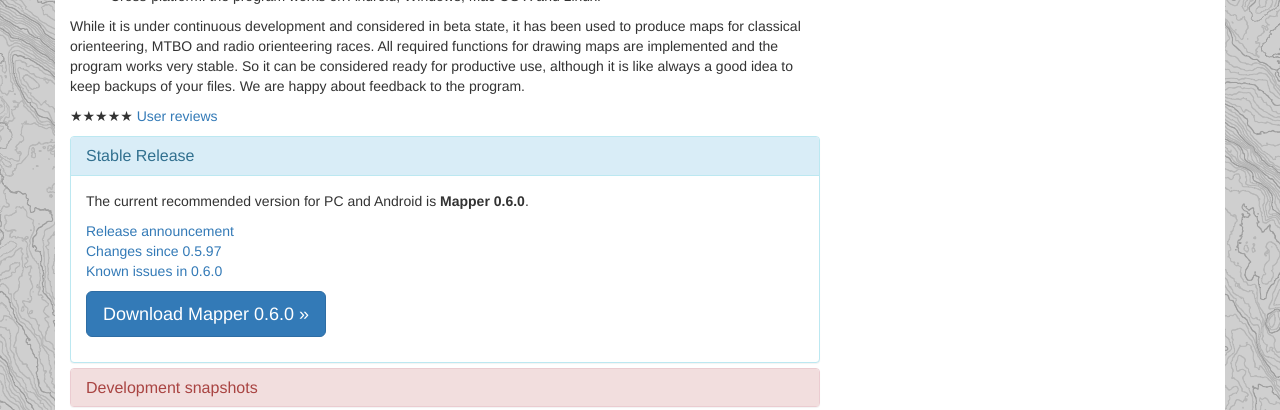
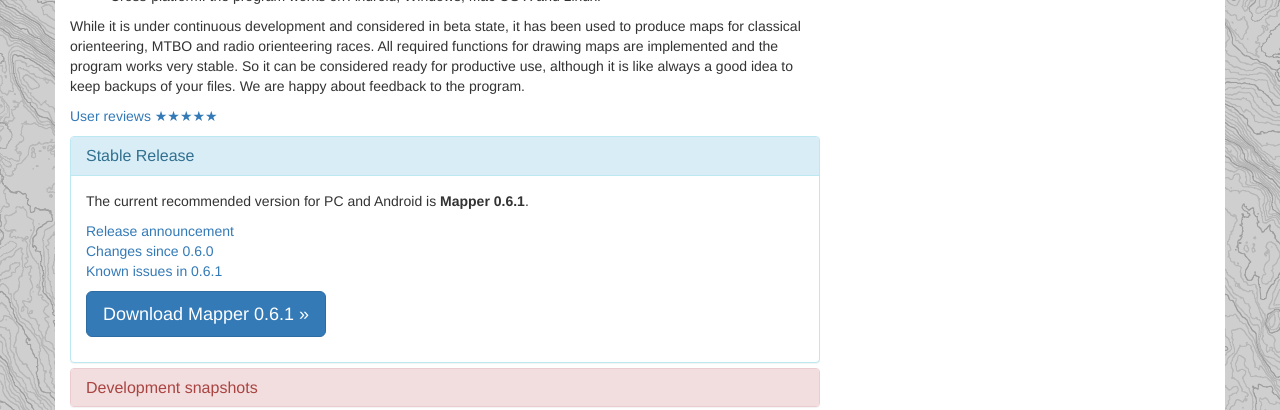
Before and after one commit to OpenOrienteering/OpenOrienteering.github.io, a Jekyll site: the page built from apps/mapper/index.md, in a window 1280 px wide. Shown: the part 505-915 px from the top of the page. Built offline with Jekyll 4.4.1, drawn with Linux system fonts in a browser that asks for light colours.

Commit message:
Add release 0.6.1

```diff
--- a/apps/mapper/index.md
+++ b/apps/mapper/index.md
@@ -5,9 +5,9 @@ title: Mapper
 icon: Mapper-128.png
 favicon: Mapper-32.png
 release:
-   version:      0.6.0
+   version:      0.6.1
    announcement: http://openorienteering.github.io/news/2015/mapper-0.6.0-released
-   predecessor:  0.5.97
+   predecessor:  0.6.0
 ---
 
 OpenOrienteering Mapper is an orienteering mapmaking program and provides a free alternative to the existing proprietary solution. Its main advantages compared to it are:
@@ -17,7 +17,7 @@ OpenOrienteering Mapper is an orienteering mapmaking program and provides a free
 
 While it is under continuous development and considered in beta state, it has been used to produce maps for classical orienteering, MTBO and radio orienteering races. All required functions for drawing maps are implemented and the program works very stable. So it can be considered ready for productive use, although it is like always a good idea to keep backups of your files. We are happy about feedback to the program.
 
-&#9733;&#9733;&#9733;&#9733;&#9733; [User reviews](user-reviews.html)
+[User reviews &#9733;&#9733;&#9733;&#9733;&#9733;](user-reviews.html)
 
 
 
@@ -70,6 +70,7 @@ While it is under continuous development and considered in beta state, it has be
     </div>
     <div id="collapse-release-history" class="panel-collapse collapse panel" role="tabpanel" aria-labelledby="heading-release-history">
       <ul class="list-group">
+        <li class="list-group-item"><a href="https://github.com/OpenOrienteering/mapper/releases/tag/v0.6.1">0.6.1</a></li>
         <li class="list-group-item"><a href="https://github.com/OpenOrienteering/mapper/releases/tag/v0.6.0">0.6.0</a></li>
         <li class="list-group-item"><a href="https://github.com/OpenOrienteering/mapper/releases/tag/v0.5.97">0.5.97</a></li>
         <li class="list-group-item"><a href="/news/2014/mapper-0-6-0-beta-release">0.5.96</a></li>
```
